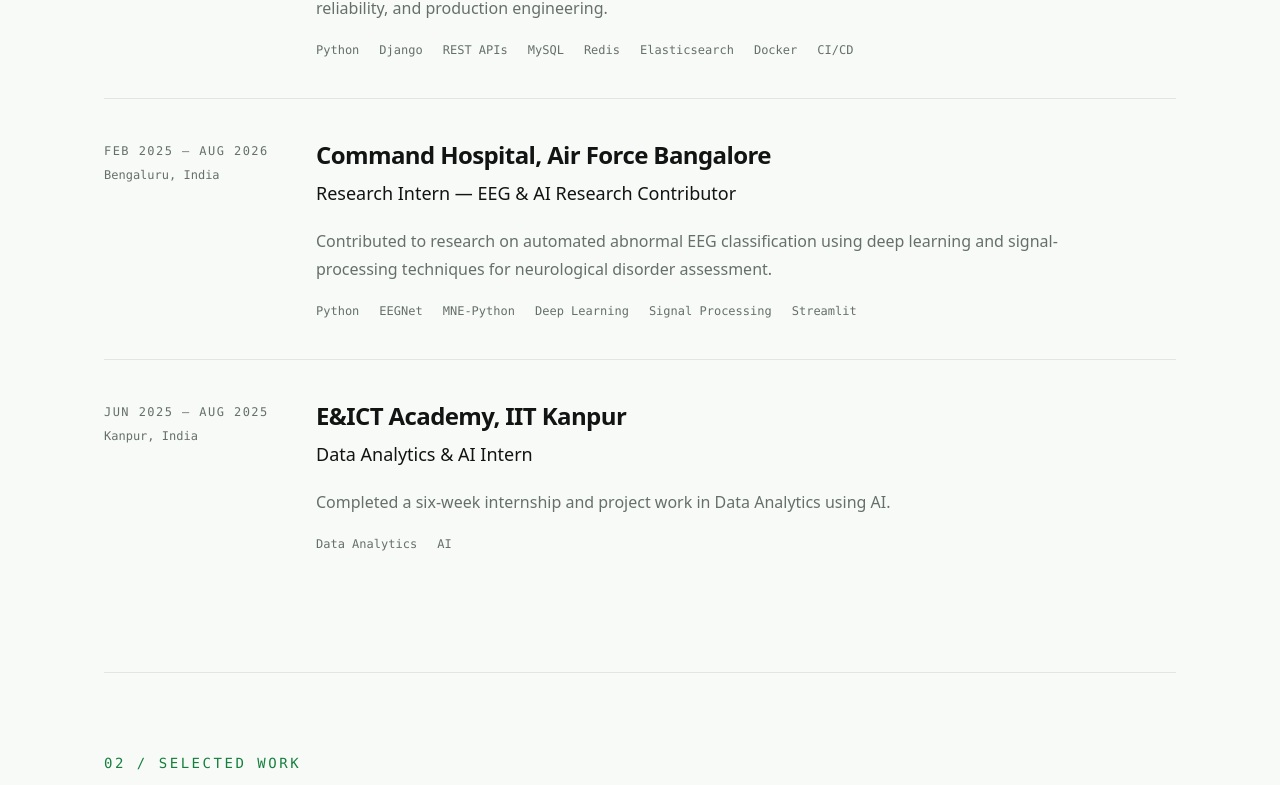
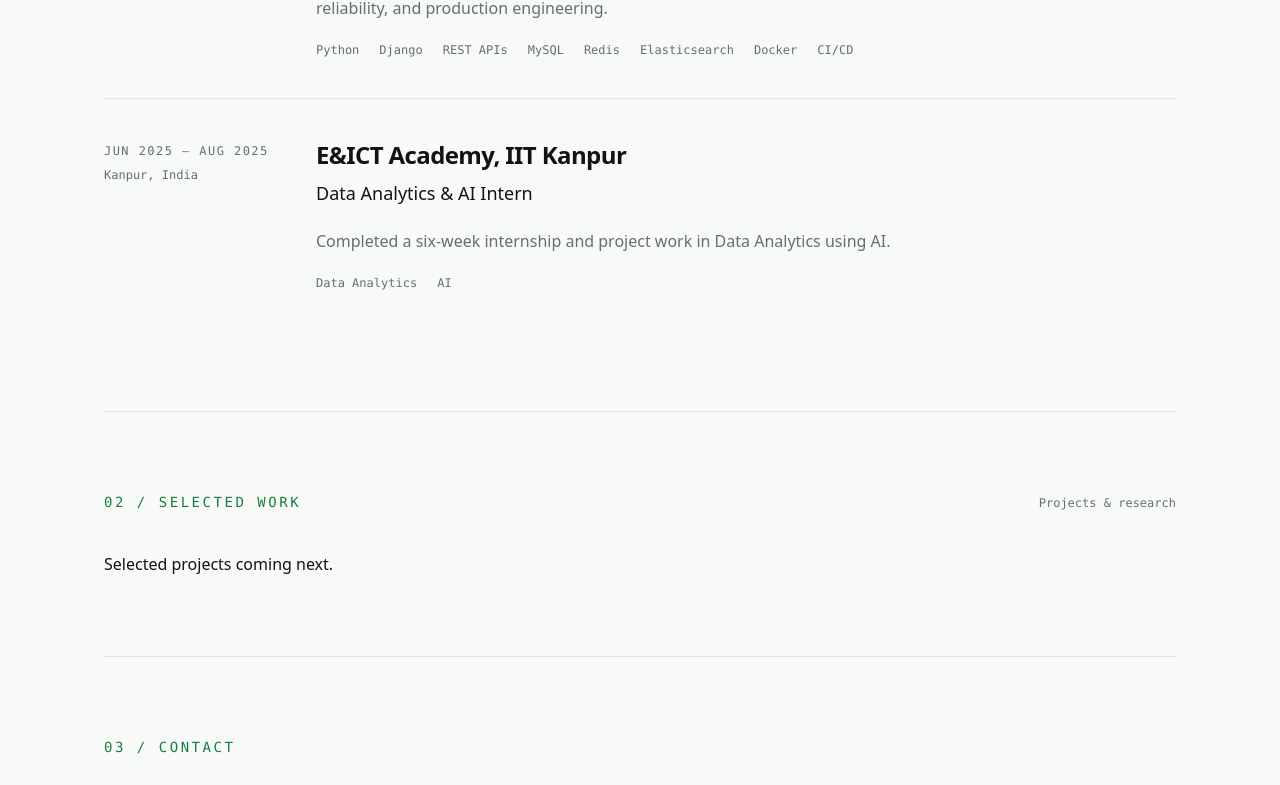
Before and after one commit to harshitabatta/Portfolio, a Next.js app: page / in a window 1280 px wide. Shown: the part 1030-1815 px from the top of the page. Built offline with nearby package versions, Linux system fonts and the light colour scheme.

Commit message:
refactor: move Command Hospital research out of experience

```diff
--- a/src/app/page.tsx
+++ b/src/app/page.tsx
@@ -10,15 +10,6 @@
     description:
       "Building and optimizing backend services for enterprise applications, with a focus on APIs, data, reliability, and production engineering.",
     technologies: ["Python", "Django", "REST APIs", "MySQL", "Redis", "Elasticsearch", "Docker", "CI/CD"],
-  },
-  {
-    company: "Command Hospital, Air Force Bangalore",
-    role: "Research Intern — EEG & AI Research Contributor",
-    period: "Feb 2025 — Aug 2026",
-    location: "Bengaluru, India",
-    description:
-      "Contributed to research on automated abnormal EEG classification using deep learning and signal-processing techniques for neurological disorder assessment.",
-    technologies: ["Python", "EEGNet", "MNE-Python", "Deep Learning", "Signal Processing", "Streamlit"],
   },
   {
     company: "E&ICT Academy, IIT Kanpur",
@@ -106,7 +97,10 @@
         </section>
 
         <section id="work" className="border-t border-line py-20">
-          <p className="font-mono text-sm uppercase tracking-[0.18em] text-accent">02 / Selected Work</p>
+          <div className="flex items-baseline justify-between gap-8">
+            <p className="font-mono text-sm uppercase tracking-[0.18em] text-accent">02 / Selected Work</p>
+            <span className="font-mono text-xs text-muted">Projects &amp; research</span>
+          </div>
           <div className="mt-10">Selected projects coming next.</div>
         </section>
 
```
